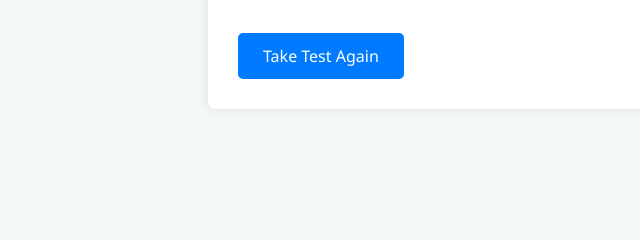
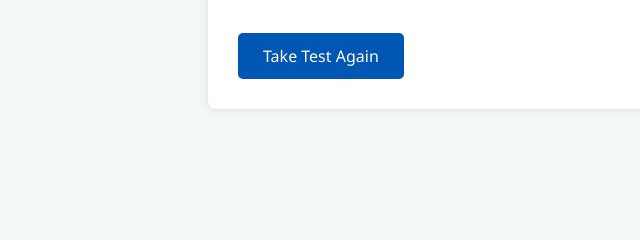
Before and after one commit to Mustapha-008/Mini-CBT-Web-App, a Flask app: template templates/result.html in a window 1280 px wide, with the pointer over the restyled element. Shown: the part 274-514 px from the top of the page, without its empty margins (102-742 px from the left). Run offline with Flask 3, Linux system fonts and the light colour scheme; the template is opened without the code that fills it, so the values that code supplies are empty.

Commit message:
Added Background Design

```diff
--- a/static/style.css
+++ b/static/style.css
@@ -47,5 +47,5 @@ input[type="radio"] {
     text-align: center;
 }
 .btn:hover {
-
+    background-color: #0056b3;
 }
```
